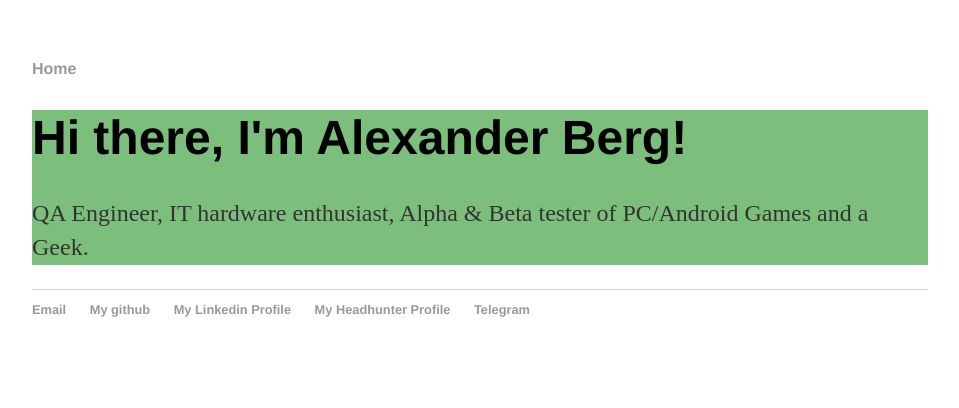
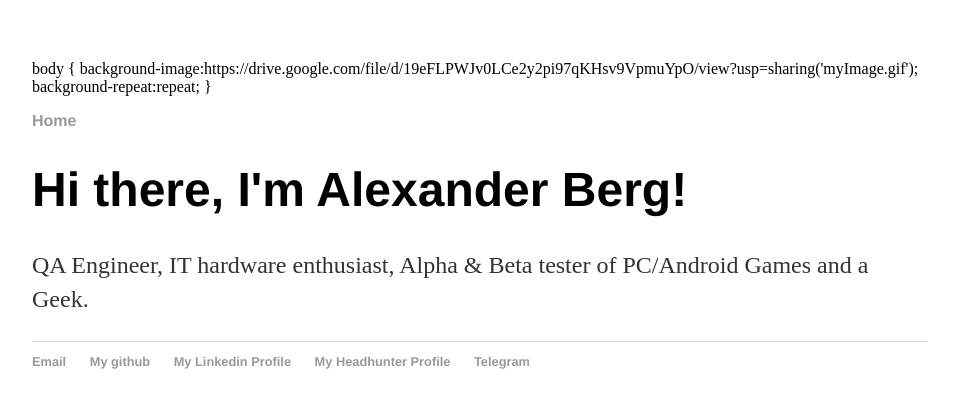
Before and after one commit to Alexander-Berg/alexander-berg.github.io, a Jekyll site: the page built from index.html, in a window 1280 px wide. Shown: the top 408 px of the page, without its empty margins (160-1119 px from the left). Built offline with Jekyll 4.4.1, drawn with Linux system fonts in a browser that asks for light colours.

Commit message:
Update default.html

```diff
--- a/_layouts/default.html
+++ b/_layouts/default.html
@@ -1,16 +1,11 @@
 <!DOCTYPE html>
 	<head>
+		body { background-image:https://drive.google.com/file/d/19eFLPWJv0LCe2y2pi97qKHsv9VpmuYpO/view?usp=sharing('myImage.gif'); background-repeat:repeat; }
 			<title>{{ page.title }}</title>
 			<!-- link to main stylesheet -->
 			<link rel="stylesheet" type="text/css" href="/css/main.css">
 </head>
 		<body>
-			<style>
-
-  div {
-  background: rgba(0, 128, 0, 0.3) /* Green background with 30% opacity */
-}
-</style>
 			<nav>
 	    		<ul>
 	        		<li><a href="/">Home</a></li>
```
